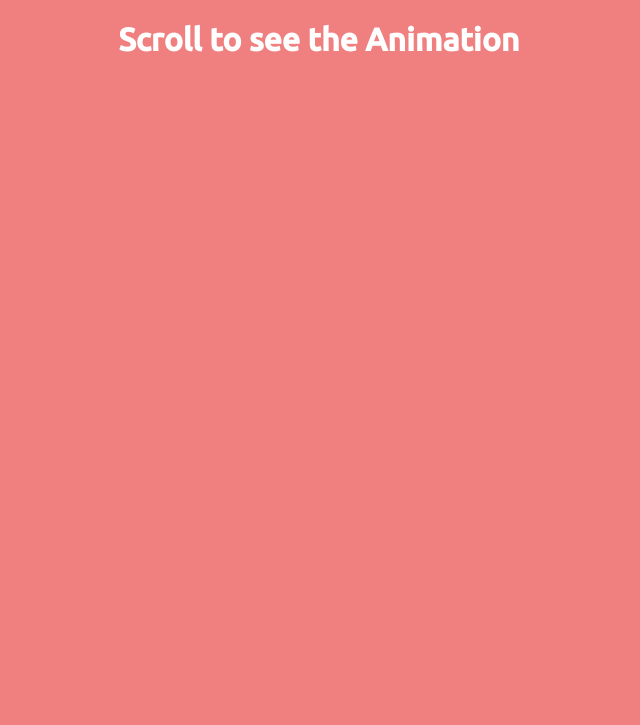
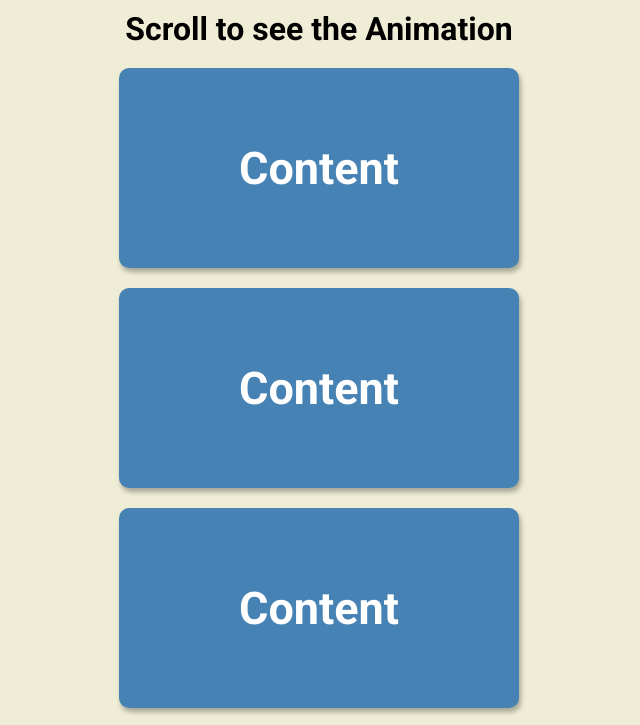
Before and after one commit to Iamhakim/scroll-animation, a plain HTML site: page index.html in a window 1280 px wide. Shown: the top 725 px of the page, without its empty margins (321-961 px from the left). Drawn offline with Linux system fonts and the light colour scheme.

Commit message:
adding js codes

```diff
--- a/index.html
+++ b/index.html
@@ -8,7 +8,7 @@
   </head>
   <body>
     <h1>Scroll to see the Animation</h1>
-    <div class="box"><h2>Content</h2></div>
+    <div class="box show"><h2>Content</h2></div>
     <div class="box"><h2>Content</h2></div>
     <div class="box"><h2>Content</h2></div>
     <div class="box"><h2>Content</h2></div>
--- a/script.js
+++ b/script.js
@@ -0,0 +1,19 @@
+const boxes = document.querySelectorAll('.box');
+
+window.addEventListener('scroll', checkBoxes);
+
+function checkBoxes() {
+  const triggerBottom = (window.innerHeight / 5) * 4;
+
+  boxes.forEach((box) => {
+    const boxTop = box.getBoundingClientRect().top;
+
+    if (boxTop < triggerBottom) {
+      box.classList.add('show');
+    } else {
+      box.classList.remove('show');
+    }
+  });
+}
+
+checkBoxes();
--- a/style.css
+++ b/style.css
@@ -1,39 +1,47 @@
-@import url('https://fonts.googleapis.com/css2?family=Ubuntu:wght@300;400;500&display=swap');
+@import url('https://fonts.googleapis.com/css2?family=Roboto:wght@400;700&display=swap');
 
 * {
   box-sizing: border-box;
 }
 
 body {
-  font-family: 'Ubuntu', sans-serif;
-  background-color: lightcoral;
+  background-color: #efedd6;
+  font-family: 'Roboto', sans-serif;
   display: flex;
+  flex-direction: column;
+  align-items: center;
   justify-content: center;
-  align-items: center;
-  flex-direction: column;
   margin: 0;
   overflow-x: hidden;
 }
 
 h1 {
-  align-items: center;
-  color: #fff;
+  margin: 10px;
 }
 
 .box {
   background-color: steelblue;
   color: #fff;
-  width: 400px;
-  height: 200px;
   display: flex;
   align-items: center;
   justify-content: center;
+  width: 400px;
+  height: 200px;
   margin: 10px;
   border-radius: 10px;
   box-shadow: 2px 4px 5px rgba(0, 0, 0, 0.3);
   transform: translateX(400%);
-  transition: transform 0.3 ease;
+  transition: transform 0.4s ease;
 }
+
 .box:nth-of-type(even) {
   transform: translateX(-400%);
 }
+
+.box.show {
+  transform: translateX(0);
+}
+
+.box h2 {
+  font-size: 45px;
+}
```
